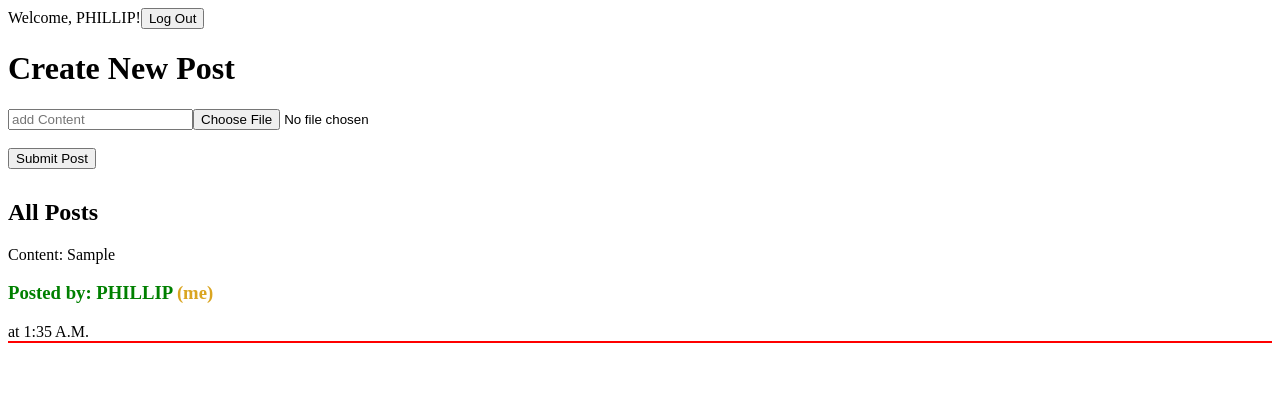
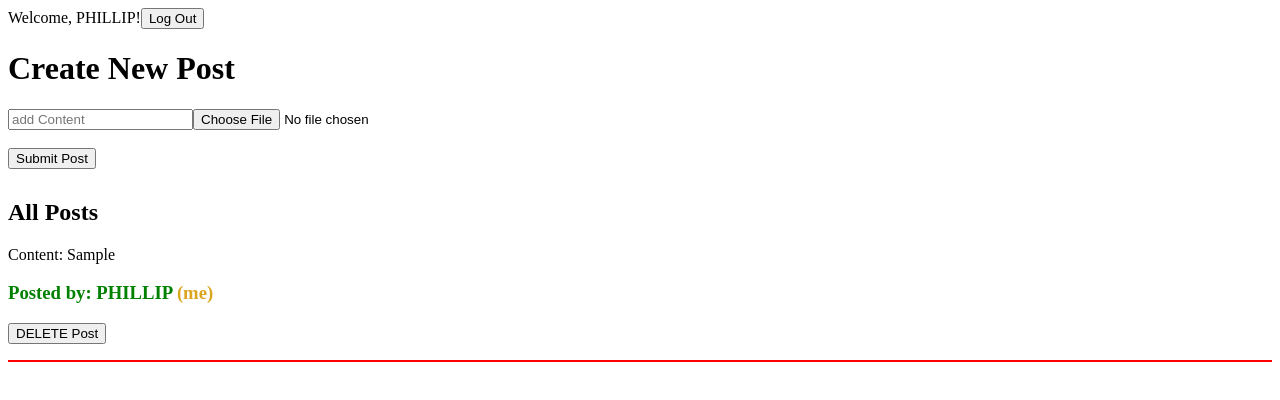
Before and after one commit to PhillipLam89/React-GraphQL-Hasura-todo, a React (Create React App) app: page / in a window 1280 px wide. Both pictures are taken after typing "Sample" into the empty fields and a click on the button "Submit Post". Shown: the top 400 px of the page. Built offline with nearby package versions, Linux system fonts and the light colour scheme; the HTML template or start-up script is replaced by a standard one.

Commit message:
user now able to delete their own posts when logged in

```diff
--- a/src/components/CreatePost.js
+++ b/src/components/CreatePost.js
@@ -1,18 +1,25 @@
 import React from 'react'
 import {PostContext} from '../App'
+
 
 function CreatePost({user}) {
         //React.useContext(PostContext) returns an object with the dispatch function as one of the properties
     const dispatch = React.useContext(PostContext).dispatch
     const [content, setContent] = React.useState('')
     const [image, setImage] = React.useState(null)
+    const [time, setTime] = React.useState('')
     const imageInputRef = React.useRef()
 
 
+
+
     function handleSubmit(e) {
+
       e.preventDefault()
 
-      const post = {content, image, user}
+
+      const post = {content, image, user, id: Date.now()}
+
       dispatch({type: 'ADD_POST', payload: {post}})
 
       setContent('') //this along with value attribute will make this input a controlled element by state
--- a/src/components/Post.js
+++ b/src/components/Post.js
@@ -1,19 +1,27 @@
 import React from 'react'
 import {UserContext} from '../App'
-import timeRightNow from '../GetCurrentTimePST'
-import {getTimeFromDate} from '../GetCurrentTimePST'
+import {PostContext} from '../App'
 
-function Post({image, content, user}) {
+function Post({image, content, user, id}) {
      const currentUser = React.useContext(UserContext)
-     const isCurrentUser = currentUser === user;
+     const dispatch = React.useContext(PostContext).dispatch
+     function handleDelete() {
+       dispatch({type: 'DELETE_POST', payload: {id}})
+     }
+
   return (
   <div>
     {image && (
       <img alt="" src={URL.createObjectURL(image)} style={{borderRadius: 10, height: 100, width: 200, objectFit: 'cover'}} />
     )}
       <p>Content: {content}</p>
-      <h3 style={{color: currentUser === user ? 'green' : 'purple '}}>Posted by: {user} {currentUser === user ? <span style={{color: 'goldenrod'}}> (me)</span>: ''}</h3> at {getTimeFromDate}
+      <h3 style={{color: currentUser.toLowerCase() === user.toLowerCase() ? 'green' : 'purple '}}>Posted by: {user} {currentUser === user ? <span style={{color: 'goldenrod'}}> (me)</span>: ''}</h3>
+      <div>
+       {currentUser.toLowerCase() === user.toLowerCase() && <button onClick={handleDelete} style={{display: 'block', margin: '1rem 0'}}>DELETE Post</button>}
+      </div>
+
       <div style={{background: 'red', width: '100%', height: '2px'}}></div>
+
 
   </div>
   )
--- a/src/components/PostList.js
+++ b/src/components/PostList.js
@@ -2,7 +2,7 @@ import React from 'react'
 import Post from './Post'
 
 function PostList({posts}) { //we can destructure these variables straight from props in the argument
-  return posts.map((post, index) => (<Post key={index} {...post}/>))  // {...post} destructures the object and passes it as props. Each index of the 'posts' array is an obj
+  return posts.map((post, index) => (<Post key={post.id} {...post}/>))  // {...post} destructures the object and passes it as props. Each index of the 'posts' array is an obj
 }
 
 export default PostList
--- a/src/reducer.js
+++ b/src/reducer.js
@@ -4,6 +4,13 @@ function postReducer(state, action) {
           const newPost = action.payload.post
           return {posts: [newPost, ...state.posts]}
         }
+        case "DELETE_POST": {
+        const deletedPostID = action.payload.id
+        return {posts: state.posts.filter(post => post.id !== deletedPostID)}
+
+      }
+      default:
+        return state;
     }
 }
 
```
